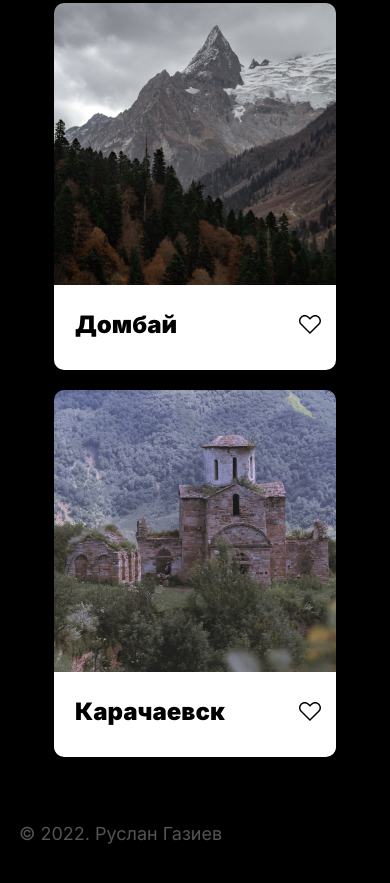
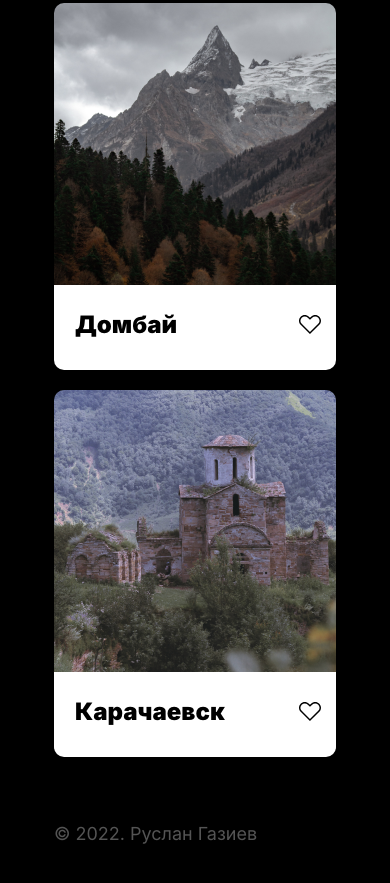
Before and after one commit to gazievri/mesto, a plain HTML site: page index.html in a window 390 px wide. Shown: the part 2046-2929 px from the top of the page. Drawn offline with Linux system fonts and the light colour scheme; files whose address does not match are found by name.

Commit message:
ПР4 Вторая итерация 2.3

```diff
--- a/blocks/footer/footer.css
+++ b/blocks/footer/footer.css
@@ -9,6 +9,20 @@
   color: #545454;
 }
 
+@media (max-width: 917px) {
+  .footer {
+    max-width: 581px;
+  }
+}
+
+
+@media (max-width: 618px) {
+  .footer {
+    max-width: 282px;
+  }
+}
+
+
 @media (max-width: 320px) {
   .footer {
     margin: 48px 19px 0;
```
